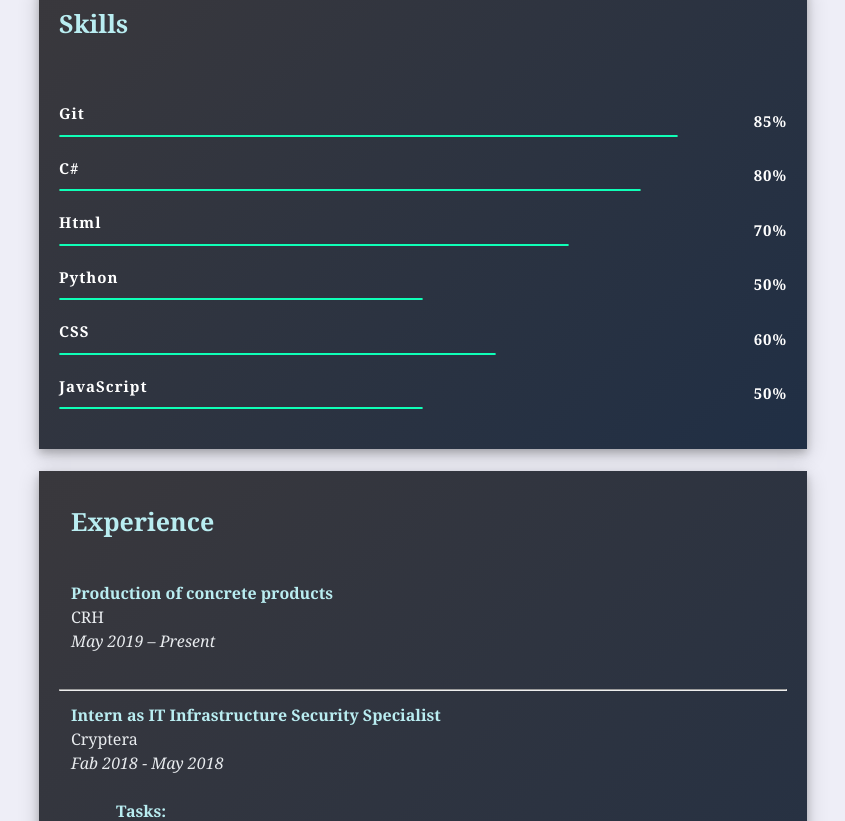
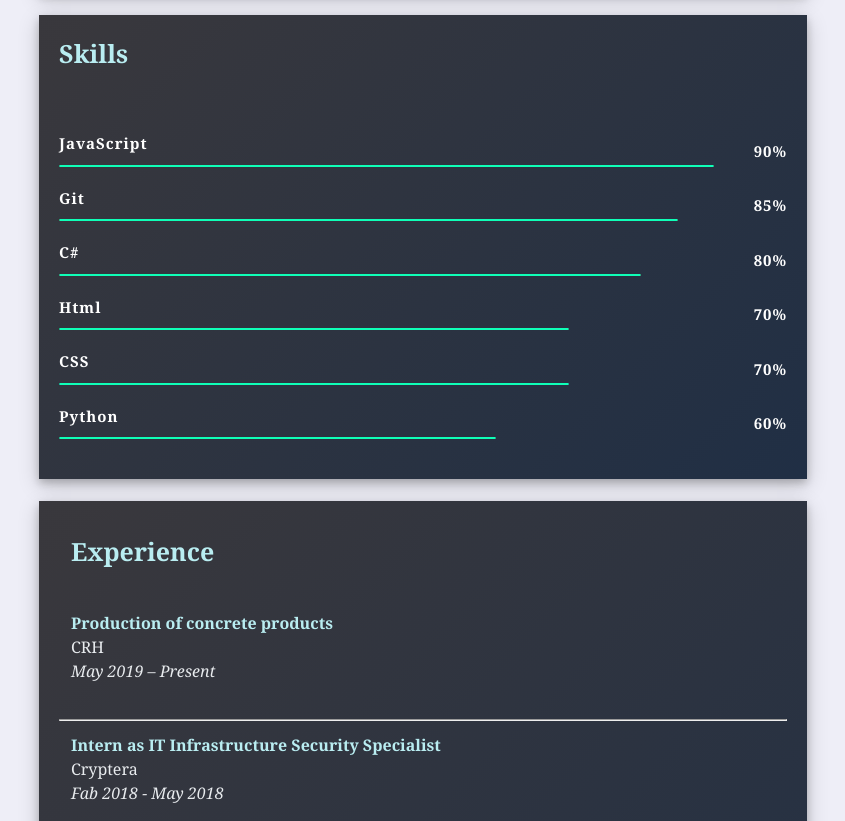
Before and after one commit to claudion3/My_profile, a plain HTML site: page index.html in a window 1280 px wide. Shown: the part 940-1761 px from the top of the page, without its empty margins (217-1062 px from the left). Drawn offline with Linux system fonts and the light colour scheme.

Commit message:
update information

```diff
--- a/index.html
+++ b/index.html
@@ -89,6 +89,16 @@
                     <h2>Skills</h2>
                     <div class="container">
 
+                        <p>JavaScript</p>
+                        <p>90%</p>
+                        <div class="level javascript">
+
+                        </div>
+
+
+                    </div>
+                    <div class="container">
+
                         <p>Git</p>
                         <p>85%</p>
                         <div class="level git">
@@ -117,22 +127,13 @@
                         </div>
 
                     </div>
-                    <div class="container">
-
-                        <p>Python</p>
-                        <p>50%</p>
-                        <div class="level python">
-
-
-                        </div>
-                    </div>
 
 
 
                     <div class="container">
 
                         <p>CSS</p>
-                        <p>60%</p>
+                        <p>70%</p>
                         <div class="level css">
 
 
@@ -140,14 +141,15 @@
                     </div>
                     <div class="container">
 
-                        <p>JavaScript</p>
-                        <p>50%</p>
-                        <div class="level javascript">
+                        <p>Python</p>
+                        <p>60%</p>
+                        <div class="level python">
 
 
                         </div>
                     </div>
 
+                </div>
 
 
             </article>
--- a/static/css/style.css
+++ b/static/css/style.css
@@ -86,8 +86,8 @@ body {
 }
 
 .profile {
-	width: 150px;
-	height: 150px;
+	width: 180px;
+	height: 180px;
 	margin: auto;
 	margin-bottom: 5px;
 	border: 2px solid #2c3e50;
@@ -214,7 +214,7 @@ body {
 }
 
 .container:hover {
-	width: 450px;
+	width: 90%;
 }
 
 .html {
@@ -223,7 +223,7 @@ body {
 }
 
 .css {
-	width: 60%;
+	width: 70%;
 	background-color: #2196f3;
 }
 
@@ -238,12 +238,12 @@ body {
 }
 
 .python {
-	width: 50%;
+	width: 60%;
 	background-color: #808080;
 }
 
 .javascript {
-	width: 50%;
+	width: 90%;
 	background-color: #808080;
 }
 
```
